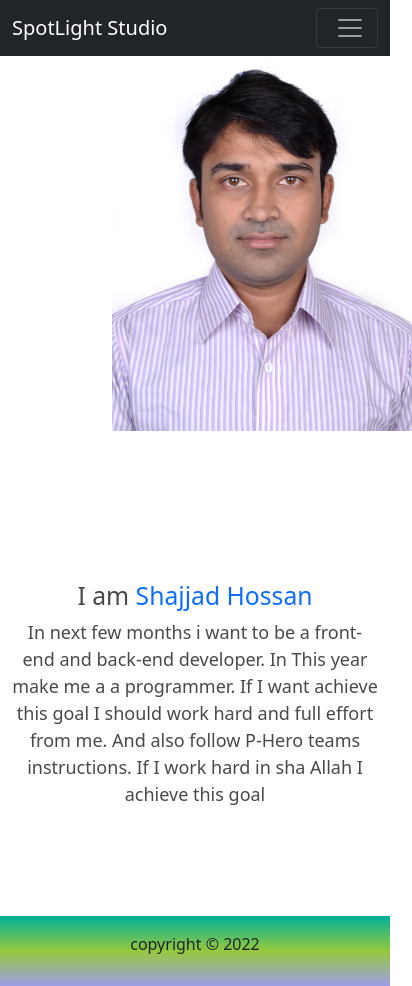
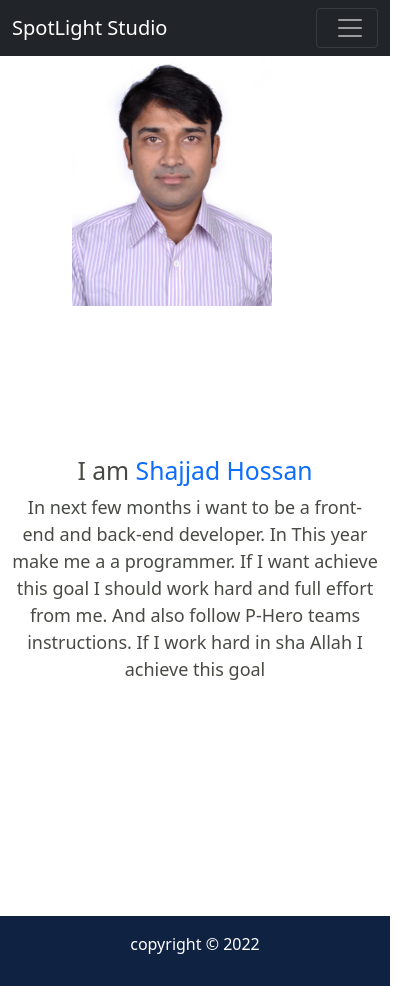
Before and after one commit to shagors/-independent-service-provider, a React (Create React App) app: page /about in a window 390 px wide. Shown: the whole page, 412 px wide, since content can reach past the window. Built offline with nearby package versions, Linux system fonts and the light colour scheme; no server answers.

Commit message:
reposive reviews syster and footer color fix

```diff
--- a/src/Pages/About/About.css
+++ b/src/Pages/About/About.css
@@ -17,3 +17,10 @@
     color: dimgrey;
     transition-duration: 3s;
 }
+
+@media only screen and (max-width: 576px) {
+    .about-left img{
+        width: 200px;
+        margin-left: 60px;
+    }
+}
--- a/src/Pages/Home/UserReviews/UserReviews.css
+++ b/src/Pages/Home/UserReviews/UserReviews.css
@@ -3,3 +3,16 @@
     grid-template-columns: repeat(3, 1fr);
     gap: 15px;
 }
+
+
+@media only screen and (max-width: 576px) {
+    .reviews-container{
+        grid-template-columns: repeat(1, 1fr);
+    }
+}
+
+@media only screen and (min-width:576px) and (max-width: 992px) {
+    .reviews-container{
+        grid-template-columns: repeat(2, 1fr);
+    }
+}
--- a/src/Pages/Shared/Footer/Footer.css
+++ b/src/Pages/Shared/Footer/Footer.css
@@ -1,4 +1,4 @@
 .footer{
-    background-image: linear-gradient(#00b09b, #96c93d,#9d9de6);
+    background-color: #102242;
     height: 70px;
 }
--- a/src/Pages/Shared/Footer/Footer.js
+++ b/src/Pages/Shared/Footer/Footer.js
@@ -4,7 +4,7 @@ import './Footer.css'
 const Footer = () => {
     return (
         <div className='footer mt-3'>
-            <p className='text-center pt-3'>copyright &copy; 2022</p>
+            <p className='text-center pt-3 text-white'>copyright &copy; 2022</p>
 
         </div>
     );
```
